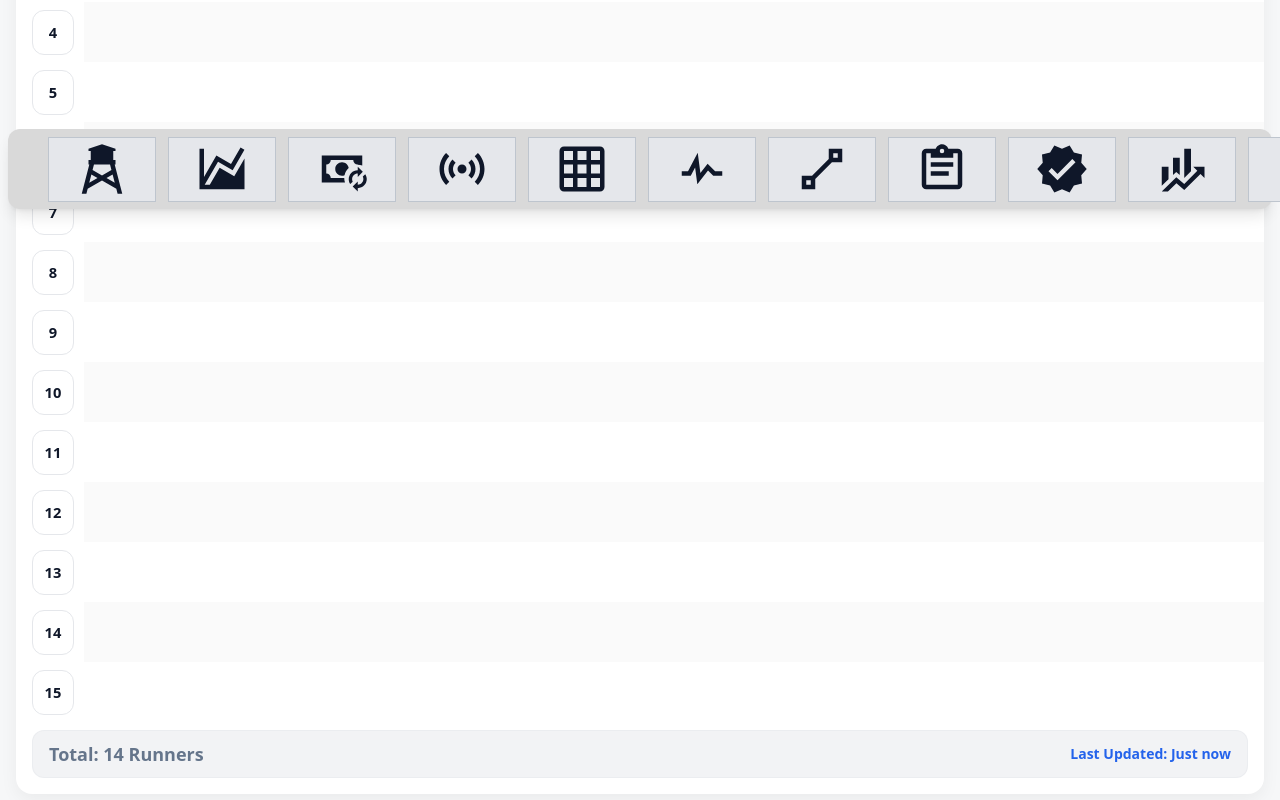
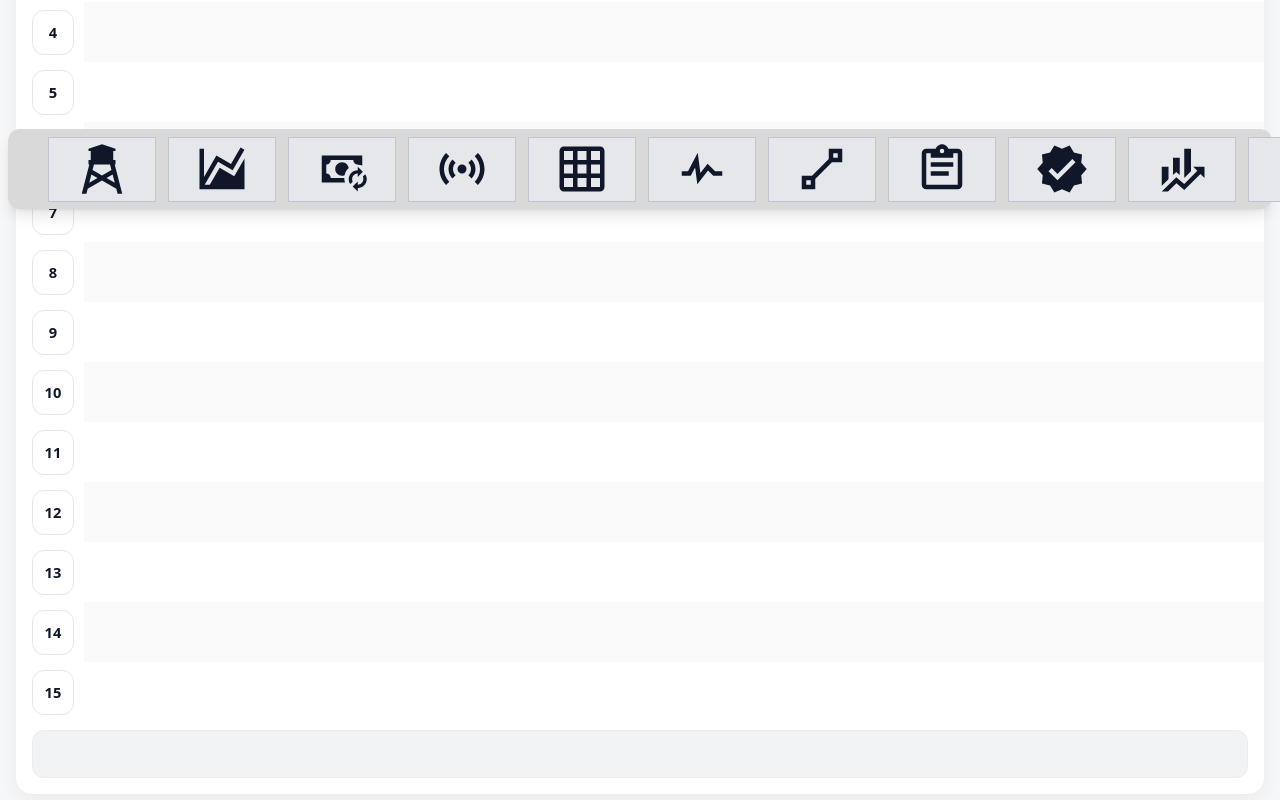
Before and after one commit to majeytunio/aion_glass_cockpit, a Next.js app: page / in a window 1280 px wide. Shown: the part 583-1383 px from the top of the page. Built offline with nearby package versions, Linux system fonts and the light colour scheme.

Commit message:
Revisoin 3: Removed The Grey Lines From Columns, Dimmed Down The Color Of TramTracks, Removed The Gap Between Header And Data Columns.

```diff
--- a/app/components/RunnerRealm.tsx
+++ b/app/components/RunnerRealm.tsx
@@ -79,8 +79,8 @@ export const RunnerRealm = () => {
       {/* Total Bar */}
       <div className="mx-4 mb-4 mt-2 h-12 bg-secondary/50 border border-border/50 rounded-xl flex items-center px-4 font-bold text-muted-foreground">
         <div className="flex items-center justify-between w-full">
-          <span className="text-lg font-bold">Total: 14 Runners</span>
-          <span className="text-sm text-primary">Last Updated: Just now</span>
+          {/* <span className="text-lg font-bold">Total: 14 Runners</span> */}
+          {/* <span className="text-sm text-primary">Last Updated: Just now</span> */}
         </div>
       </div>
     </div>
```
